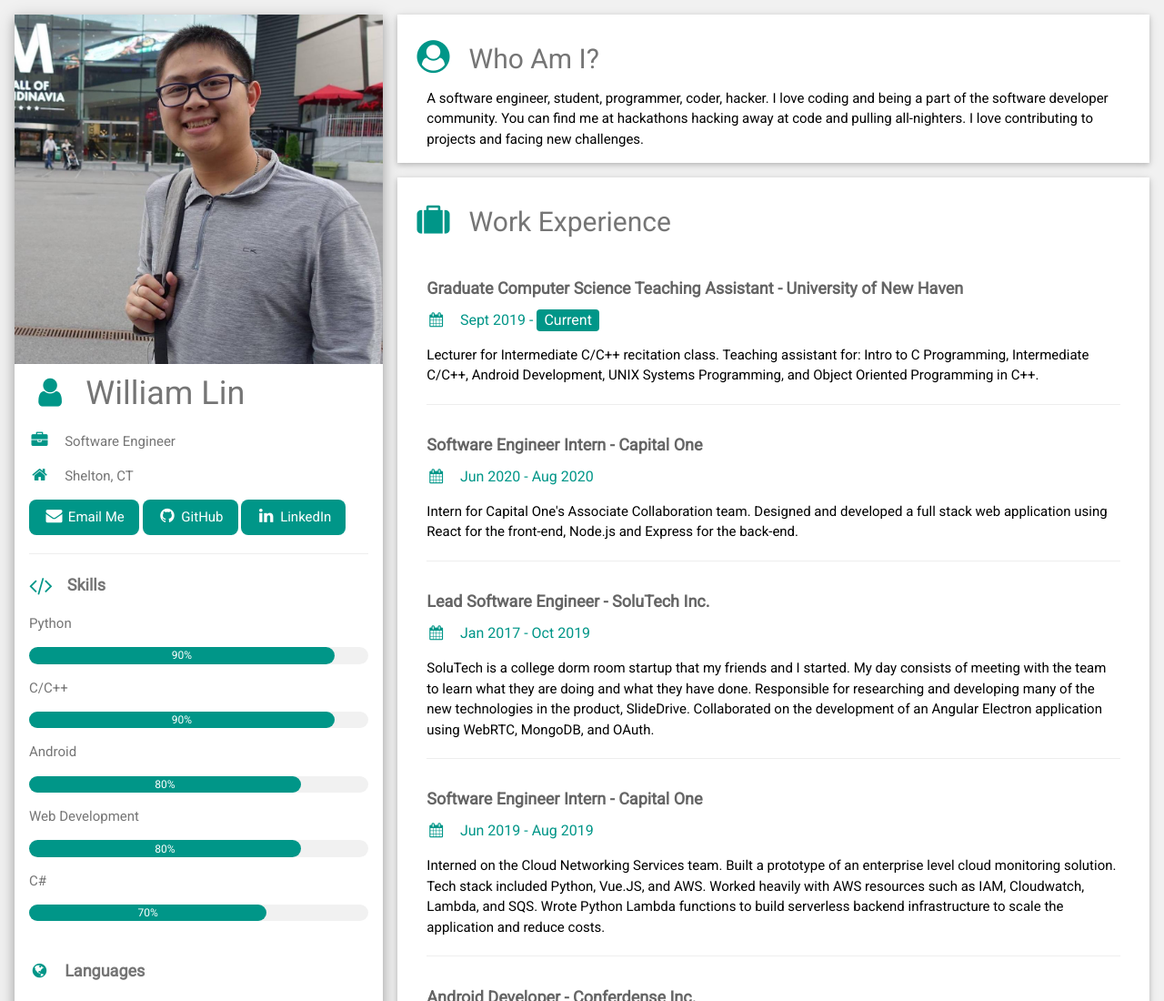
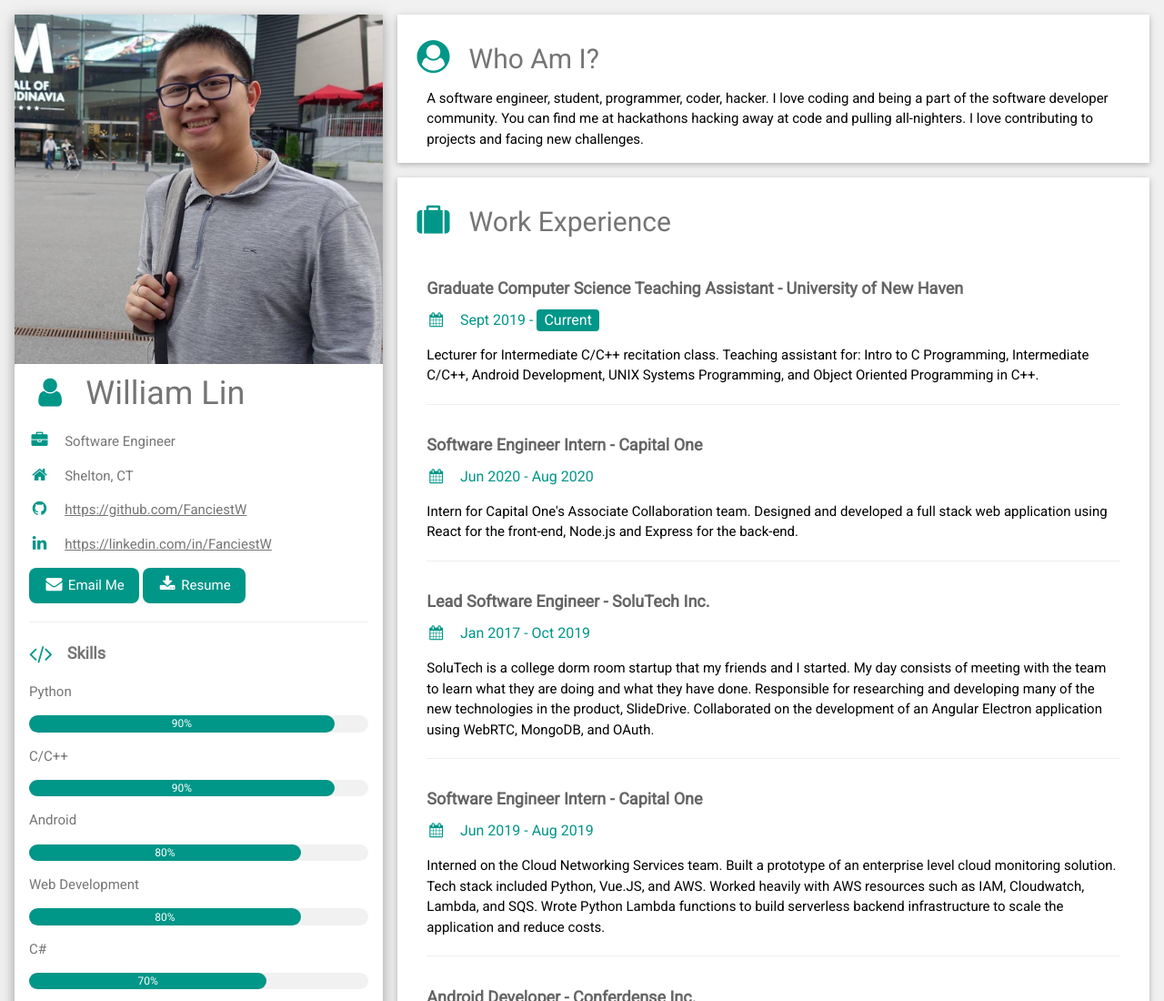
Before and after one commit to FanciestW/williamlin.tech, a plain HTML site: page public/index.html in a window 1280 px wide. Shown: the top 1100 px of the page at 91% size. Drawn offline with nearby package versions, Linux system fonts and the light colour scheme.

Commit message:
Updated links and added resume

```diff
--- a/public/index.html
+++ b/public/index.html
@@ -113,12 +113,12 @@
                 class="fa fa-user fa-fw w3-margin-right w3-xxlarge w3-text-teal"></i>William Lin</p>
             <p><i class="fa fa-briefcase fa-fw w3-margin-right w3-large w3-text-teal"></i>Software Engineer</p>
             <p><i class="fa fa-home fa-fw w3-margin-right w3-large w3-text-teal"></i>Shelton, CT</p>
+            <p><a href="https://github.com/FanciestW" target="_blank"><i class="fa fa-github fa-fw w3-margin-right w3-large w3-text-teal"></i>https://github.com/FanciestW</a></p>
+            <p><a href="https://linkedin.com/in/FanciestW" target="_blank"><i class="fa fa-linkedin fa-fw w3-margin-right w3-large w3-text-teal"></i>https://linkedin.com/in/FanciestW</a></p>
             <button id="btnEmailMe" class="w3-btn w3-round-large w3-teal"><i
                 class="fa fa-envelope fa-fw w3-large w3-text-white"></i> Email Me</button>
-            <a href="https://github.com/FanciestW" target="_blank"><button class="w3-btn w3-round-large w3-teal"><i
-                  class="fa fa-github fa-fw w3-large w3-text-white"></i> GitHub</button></a>
-            <a href="https://linkedin.com/in/FanciestW" target="_blank"><button class="w3-btn w3-round-large w3-teal"><i
-                  class="fa fa-linkedin fa-fw w3-large w3-text-white"></i> LinkedIn</button></a>
+            <a href="./res/William_Lin_Resume.pdf" target="_blank"><button class="w3-btn w3-round-large w3-teal"><i
+              class="fa fa-download fa-fw w3-large w3-text-white"></i> Resume</button></a>
             <hr>
 
             <p class="w3-large"><b><i class="fa fa-code fa-lg w3-margin-right w3-text-teal"></i>Skills</b></p>
```
Also changed, not shown: 1 other file.
